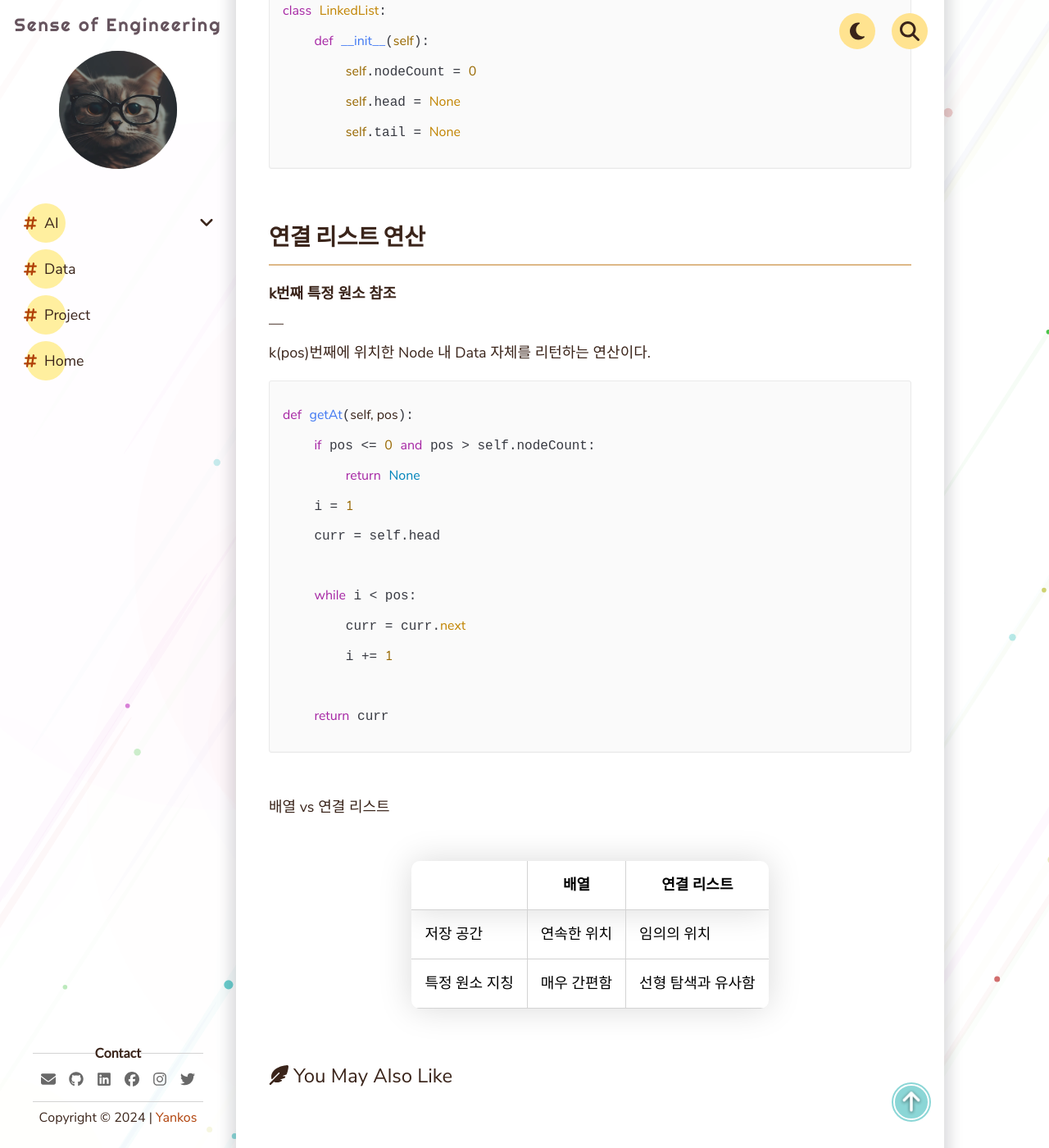
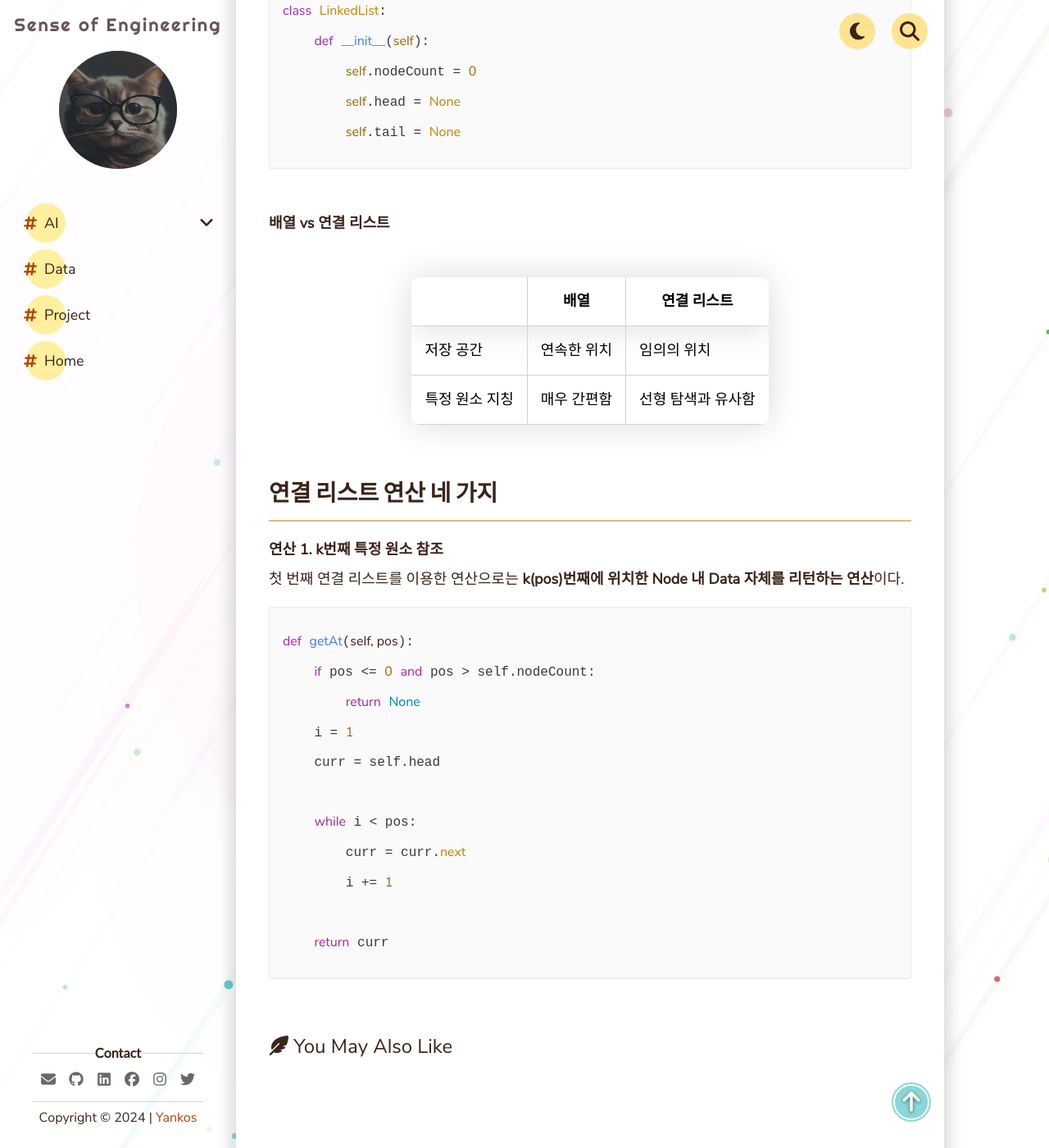
Before and after one commit to jjunier/jjunier.github.io, a Jekyll site: the page built from _pages/Data/DevCourse/post-01.md, in a window 1280 px wide and 1400 px high, scrolled down 8453 px. Shown: the whole window at 82% size. Built offline with Jekyll 4.4.1, drawn with Linux system fonts in a browser that asks for light colours; comment, search, counter and statistics services are not loaded.

Commit message:
docs: update WIL01(title: Data Structure & Algorithms) pages

````diff
--- a/_pages/Data/DevCourse/post-01.md
+++ b/_pages/Data/DevCourse/post-01.md
@@ -180,12 +180,17 @@ class LinkedList:
         self.head = None
         self.tail = None
 ```
+**배열 vs 연결 리스트**
 
-## 연결 리스트 연산
+||배열|연결 리스트|
+|---|---|---|
+|저장 공간|연속한 위치|임의의 위치|
+|특정 원소 지칭|매우 간편함|선형 탐색과 유사함|
+
+## 연결 리스트 연산 네 가지
 ---
-**k번째 특정 원소 참조**
----
-k(pos)번째에 위치한 Node 내 Data 자체를 리턴하는 연산이다.
+**연산 1. k번째 특정 원소 참조**
+첫 번째 연결 리스트를 이용한 연산으로는 **k(pos)번째에 위치한 Node 내 Data 자체를 리턴하는 연산**이다.
 ```python
 def getAt(self, pos):
     if pos <= 0 and pos > self.nodeCount:
````
Also changed, not shown: other parts of _pages/Data/DevCourse/post-01.md (+0 -7 lines).
